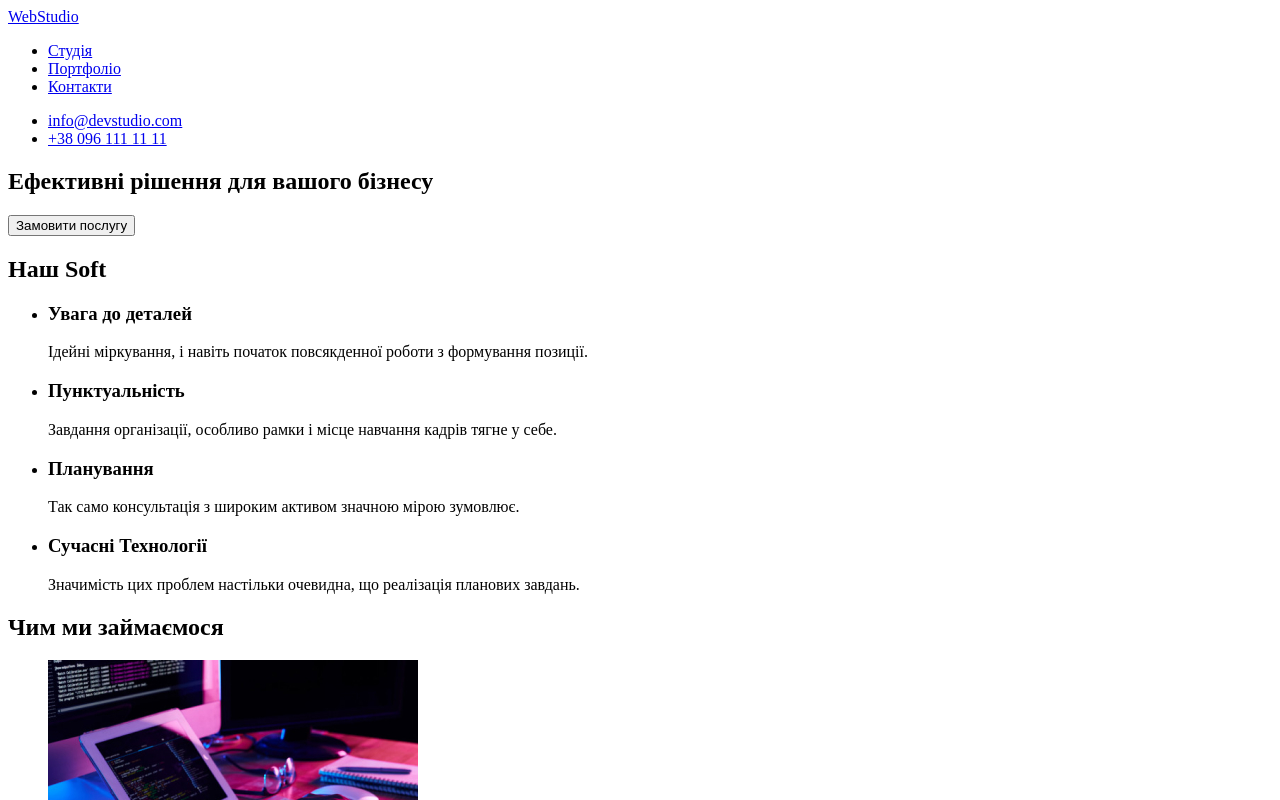
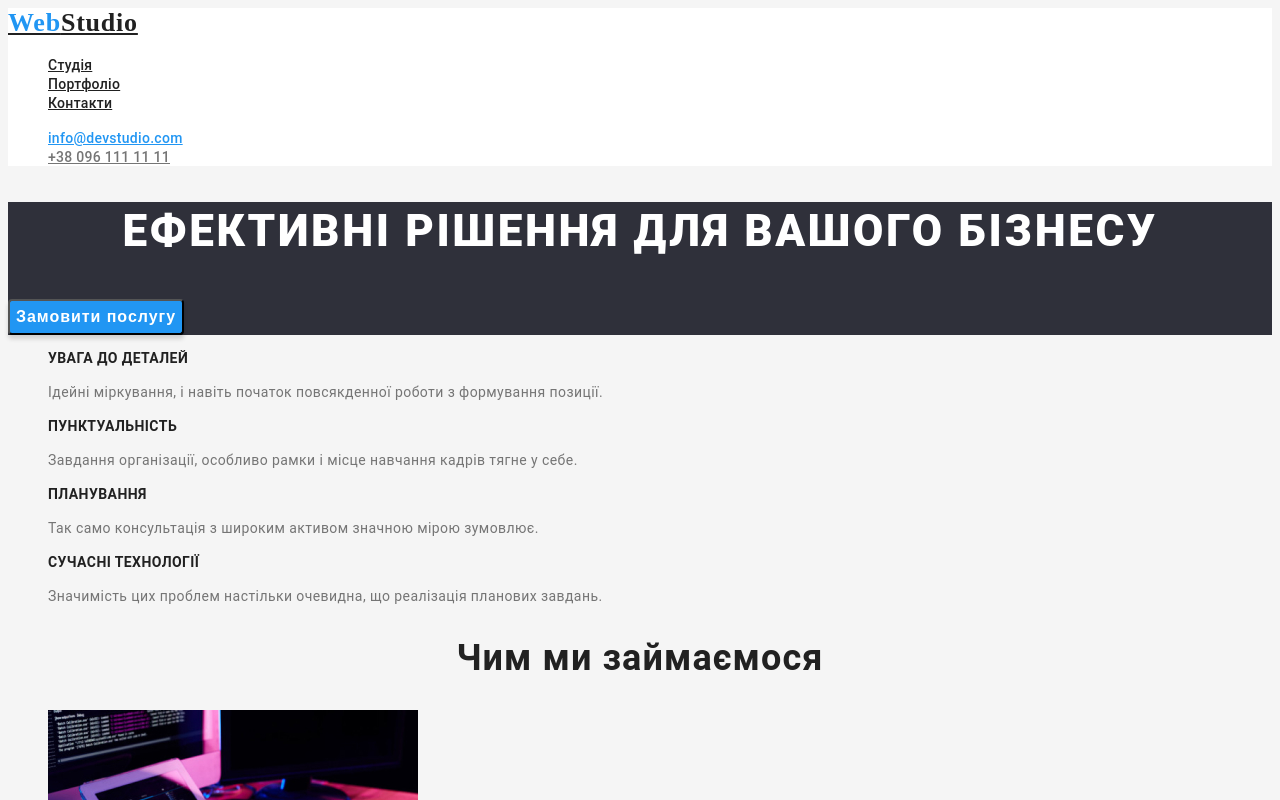
Before and after one commit to M-Vladyslav/goit-markup-hw-002, a plain HTML site: page index.html in a window 1280 px wide. Shown: the top 800 px of the page. Drawn offline with Linux system fonts and the light colour scheme.

Commit message:
index.html

```diff
--- a/css/styles.css
+++ b/css/styles.css
@@ -125,3 +125,55 @@ body {
 .contact-phone:focus {
   color: #2196f3;
 }
+.slogan-name {
+  font-weight: 900;
+  font-size: 44px;
+  line-height: 1.36;
+  /* or 136% */
+  text-align: center;
+  letter-spacing: 0.06em;
+  text-transform: uppercase;
+  color: #ffffff;
+}
+.title-slogan {
+  background: #2f303a;
+}
+.button-order {
+  font-weight: 700;
+  font-size: 16px;
+  line-height: 1.88;
+  /* identical to box height, or 188% */
+  display: flex;
+  align-items: center;
+  text-align: center;
+  letter-spacing: 0.06em;
+  color: #ffffff;
+  background: #2196f3;
+  box-shadow: 0px 4px 4px rgba(0, 0, 0, 0.15);
+  border-radius: 4px;
+}
+.soft-skills-item {
+  font-weight: 700;
+  font-size: 14px;
+  line-height: 1.14;
+  letter-spacing: 0.03em;
+  text-transform: uppercase;
+  color: #212121;
+}
+.soft-skills-discription {
+  font-weight: 400;
+  font-size: 14px;
+  line-height: 1.71;
+  /* or 171% */
+  letter-spacing: 0.03em;
+  color: #757575;
+}
+.image-job-title,
+.image-team {
+  font-weight: 700;
+  font-size: 36px;
+  line-height: 1.16;
+  text-align: center;
+  letter-spacing: 0.03em;
+  color: #212121;
+}
--- a/index.html
+++ b/index.html
@@ -1,56 +1,64 @@
 <!DOCTYPE html>
 <html lang="en">
   <head>
+    <link rel="stylesheet" href="./css/styles.css" />
     <meta charset="UTF-8" />
     <meta http-equiv="X-UA-Compatible" content="IE=edge" />
     <meta name="viewport" content="width=device-width, initial-scale=1.0" />
     <title>Document</title>
   </head>
   <body>
-    <header>
-      <a href="index.html" class="WebStudio"><span>WebStudio</span></a>
-      <nav>
-        <ul>
-          <li><a href="./index.html">Студія</a></li>
-          <li><a href="./portfolio.html">Портфоліо</a></li>
-          <li><a href="./index.html">Контакти</a></li>
+    <header class="title">
+      <a class="Studio-header" href="index.html"><span class="Web-header">Web</span>Studio</a>
+      <nav class="navigation">
+        <ul class="navigation-header list">
+          <li><a href="./index.html" class="navigation-header-link">Студія</a></li>
+          <li><a href="./portfolio.html" class="navigation-header-link">Портфоліо</a></li>
+          <li><a href="./index.html" class="navigation-header-link">Контакти</a></li>
         </ul>
       </nav>
-      <ul>
-        <li><a href="mailto:info@devstudio.com">info@devstudio.com</a></li>
-        <li><a href="tel:+380961111111">+38 096 111 11 11</a></li>
+      <ul class="contact list">
+        <li><a class="contact-mail" href="mailto:info@devstudio.com">info@devstudio.com</a></li>
+        <li><a class="contact-tel" href="tel:+380961111111">+38 096 111 11 11</a></li>
       </ul>
     </header>
     <main>
-      <section>
-        <h1>Ефективні рішення для вашого бізнесу</h1>
-        <button type="button">Замовити послугу</button>
+      <section class="title-slogan">
+        <h1 class="slogan-name">Ефективні рішення для вашого бізнесу</h1>
+        <button class="button-order" type="button">Замовити послугу</button>
       </section>
 
-      <section>
-        <h2>Наш Soft</h2>
-        <ul>
+      <section class="soft-skills">
+        <ul class="soft-skills-list list">
           <li>
-            <h3>Увага до деталей</h3>
-            <p>Ідейні міркування, і навіть початок повсякденної роботи з формування позиції.</p>
+            <h3 class="soft-skills-item">Увага до деталей</h3>
+            <p class="soft-skills-discription">
+              Ідейні міркування, і навіть початок повсякденної роботи з формування позиції.
+            </p>
           </li>
           <li>
-            <h3>Пунктуальність</h3>
-            <p>Завдання організації, особливо рамки і місце навчання кадрів тягне у себе.</p>
+            <h3 class="soft-skills-item">Пунктуальність</h3>
+            <p class="soft-skills-discription">
+              Завдання організації, особливо рамки і місце навчання кадрів тягне у себе.
+            </p>
           </li>
           <li>
-            <h3>Планування</h3>
-            <p>Так само консультація з широким активом значною мірою зумовлює.</p>
+            <h3 class="soft-skills-item">Планування</h3>
+            <p class="soft-skills-discription">
+              Так само консультація з широким активом значною мірою зумовлює.
+            </p>
           </li>
           <li>
-            <h3>Сучасні Технології</h3>
-            <p>Значимість цих проблем настільки очевидна, що реалізація планових завдань.</p>
+            <h3 class="soft-skills-item">Сучасні Технології</h3>
+            <p class="soft-skills-discription">
+              Значимість цих проблем настільки очевидна, що реалізація планових завдань.
+            </p>
           </li>
         </ul>
       </section>
-      <section>
-        <h2>Чим ми займаємося</h2>
-        <ul>
+      <section class="image-job">
+        <h2 class="image-job-title">Чим ми займаємося</h2>
+        <ul class="image-list list">
           <li>
             <img width="370" alt="Людина пише код" src="./images/imga.jpg" />
           </li>
@@ -63,37 +71,38 @@
         </ul>
       </section>
       <section>
-        <h2>Наша команда</h2>
-        <ul>
+        <h2 class="image-team">Наша команда</h2>
+        <ul class="image-team-list list">
           <li>
             <img width="270" alt="фото Ігор Дем'яненко" src="./images/imgd.jpg" />
-            <h3>Ігор Дем'яненко</h3>
-            <p>Product Designer</p>
+            <h3 class="image-team-name">Ігор Дем'яненко</h3>
+            <p class="image-team-position">Product Designer</p>
           </li>
           <li>
             <img width="270" alt="фото Ольга Рєпіна" src="./images/imge.jpg" />
-            <h3>Ольга Рєпіна</h3>
-            <p>Frontend Developer</p>
+            <h3 class="image-team-name">Ольга Рєпіна</h3>
+            <p class="image-team-position">Frontend Developer</p>
           </li>
           <li>
             <img width="270" alt="фото Микола Тарасов" src="images/imgf.jpg" />
-            <h3>Микола Тарасов</h3>
-            <p>Marketing</p>
+            <h3 class="image-team-name">Микола Тарасов</h3>
+            <p class="image-team-position">Marketing</p>
           </li>
           <li>
             <img width="270" alt="фото Михайло Єрмаков" src="images/imgg.jpg" />
-            <h3>Михайло Єрмаков</h3>
-            <p>UI Designer</p>
+            <h3 class="image-team-name">Михайло Єрмаков</h3>
+            <p class="image-team-position">UI Designer</p>
           </li>
         </ul>
       </section>
     </main>
-    <footer>
-      <a href="index.html"><span>WebStudio</span></a>
+    <footer class="site-footer">
+      <a class="Studio" href="index.html"><span class="Web">Web</span>Studio</a>
       <address>
-        <ul>
+        <ul class="contact-information list">
           <li>
             <a
+              class="google-map"
               href="https://goo.gl/maps/xMRnPwp1A4SYm6yV7"
               target="_blank"
               rel="noreferrer noopener"
@@ -101,10 +110,11 @@
               м. Київ, пр-т Лесі Українки, 26</a
             >
           </li>
-          <li><a href="mailto:info@devstudio.com">info@devstudio.com</a></li>
-          <li><a href="tel:+380961111111">+38 096 111 11 11</a></li>
+          <li><a class="contact-email" href="mailto:info@devstudio.com">info@devstudio.com</a></li>
+          <li><a class="contact-phone" href="tel:+380961111111">+38 096 111 11 11</a></li>
         </ul>
       </address>
     </footer>
+    </footer>
   </body>
 </html>
```
